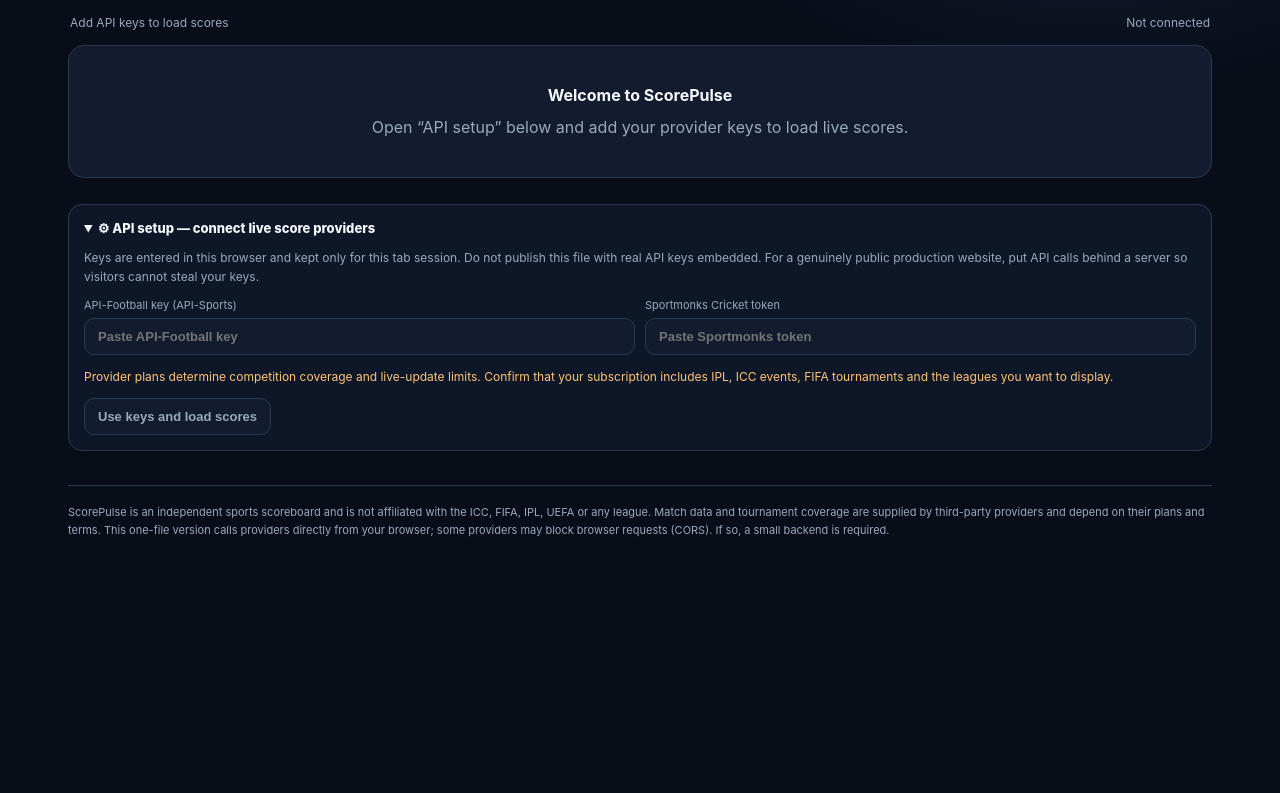
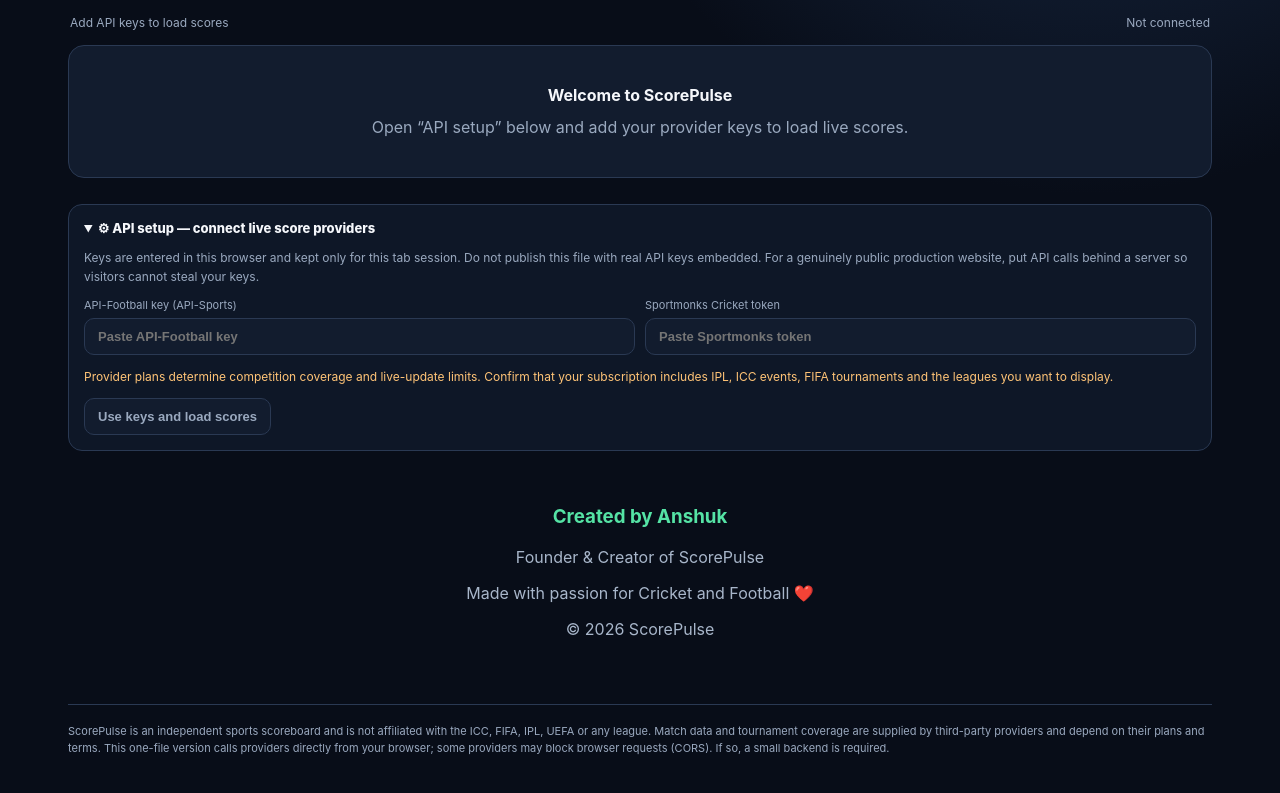
Before and after one commit to anshukkhattar86/ScorePulse-, a plain HTML site: page scorepulse-one-file.html in a window 1280 px wide. Shown: the part 373-1166 px from the top of the page. Before the commit the page ends 968 px from the top, so only its background shows below. Drawn offline with Linux system fonts and the light colour scheme.

Commit message:
Add files via upload

```diff
--- a/scorepulse-one-file.html
+++ b/scorepulse-one-file.html
@@ -40,7 +40,12 @@ button,select,input{border:1px solid var(--line);border-radius:10px;background:v
 <p class="warning">Provider plans determine competition coverage and live-update limits. Confirm that your subscription includes IPL, ICC events, FIFA tournaments and the leagues you want to display.</p>
 <button id="saveKeys">Use keys and load scores</button>
 </details>
-
+<div style="text-align:center; margin-top:20px; padding:15px; color:#a8b6ca;">
+    <h3 style="color:#55e3a5;">Created by Anshuk</h3>
+    <p>Founder & Creator of ScorePulse</p>
+    <p>Made with passion for Cricket and Football ❤️</p>
+    <p>© 2026 ScorePulse</p>
+</div>
 <footer class="footer">ScorePulse is an independent sports scoreboard and is not affiliated with the ICC, FIFA, IPL, UEFA or any league. Match data and tournament coverage are supplied by third-party providers and depend on their plans and terms. This one-file version calls providers directly from your browser; some providers may block browser requests (CORS). If so, a small backend is required.</footer>
 </main>
 <script>
```
